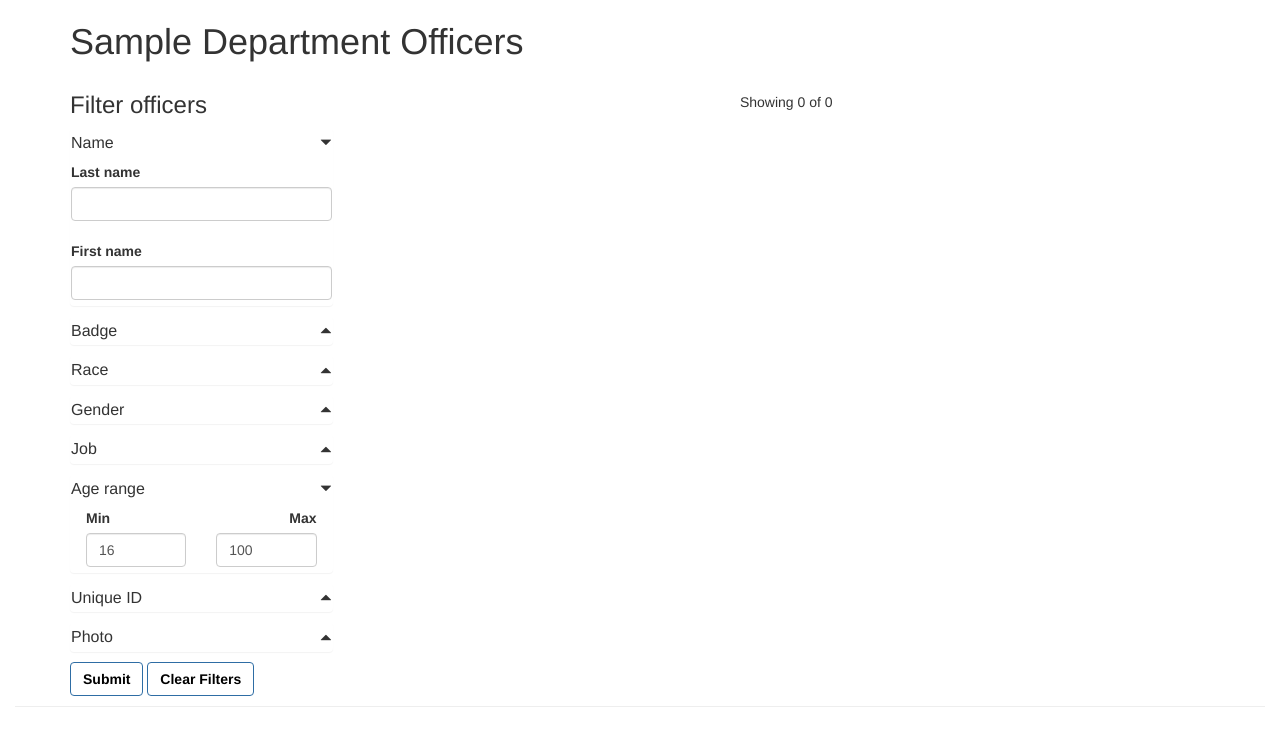
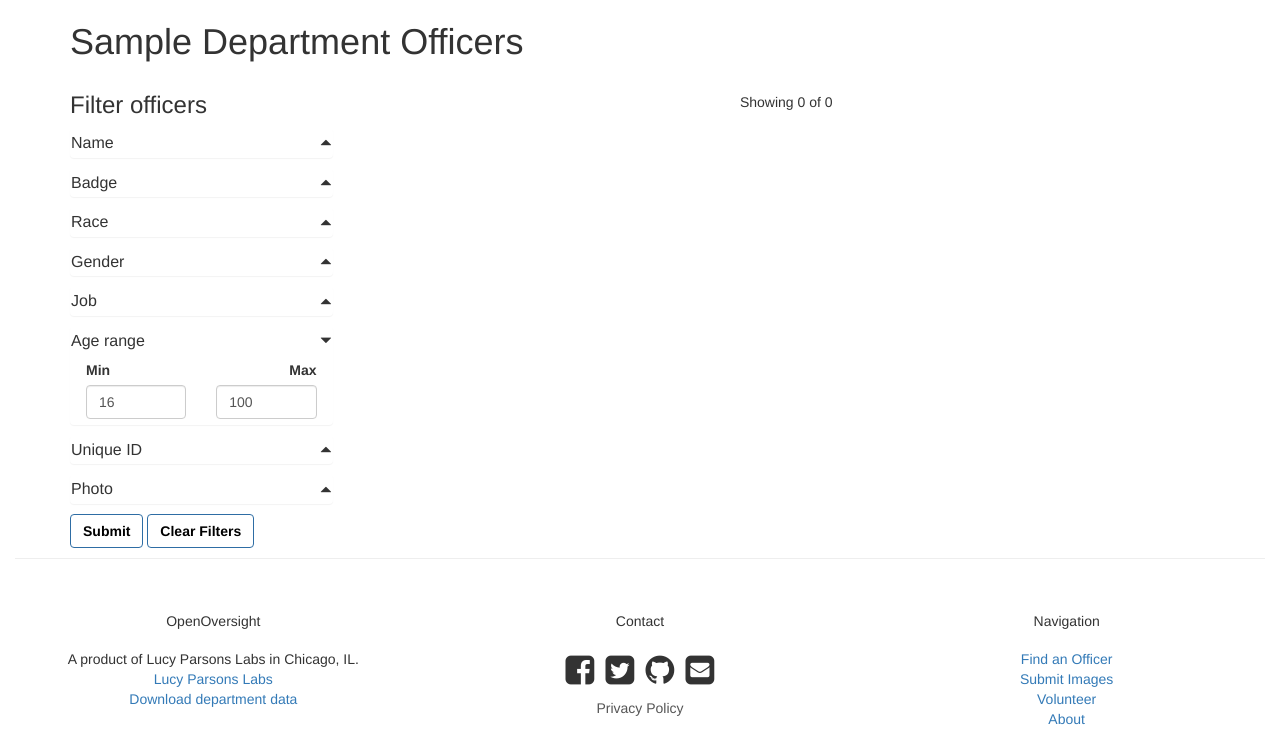
Before and after one commit to lucyparsons/OpenOversight, a Flask app: page /department/1 in a window 1280 px wide. Shown: the part 63-799 px from the top of the page. Run offline with Flask 3, Linux system fonts and the light colour scheme; tables that the repository leaves empty hold one stand-in row (values such as "Sample post"); style sheets or scripts are compiled from the project's sources; parts of the project's set-up code (start-up, migrations or seed data) failed here and were passed over; some libraries are stand-ins or nearby versions.

Commit message:
Update list_officer.html

```diff
--- a/OpenOversight/app/templates/list_officer.html
+++ b/OpenOversight/app/templates/list_officer.html
@@ -11,10 +11,10 @@
       <h3 class="sidebar-title">Filter officers</h3>
       <form class="form" method="get" role="form">
         <div class="panel">
-          <div class="panel-heading" data-toggle="collapse" data-target="#filter-name">
+          <div class="panel-heading{% if not form_data['first_name'] and not form_data['last_name'] %} collapsed{% endif %}" data-toggle="collapse" data-target="#filter-name">
             <h3 class="panel-title accordion-toggle">Name</h3>
           </div>
-          <div class="collapse in" id="filter-name">
+          <div class="collapse {{ form_data | field_in_query("first_name") }} {{ form_data | field_in_query("last_name") }}" id="filter-name">
             <div class="panel-body">
               <div class="form-row">
                 <div class="form-group">
```
